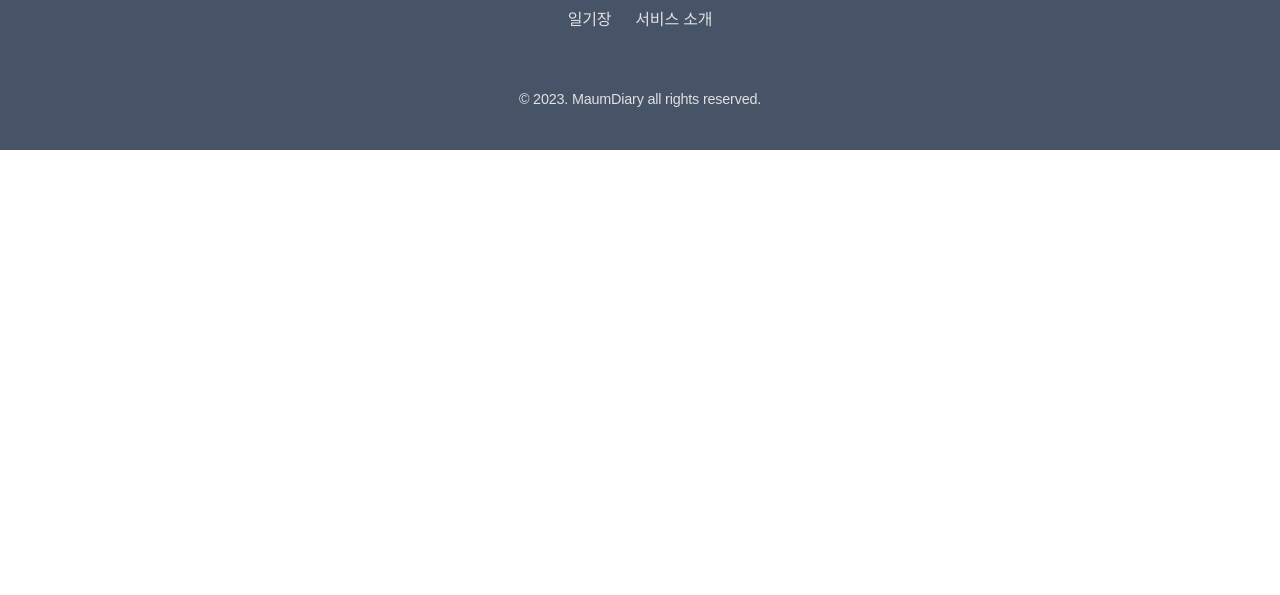
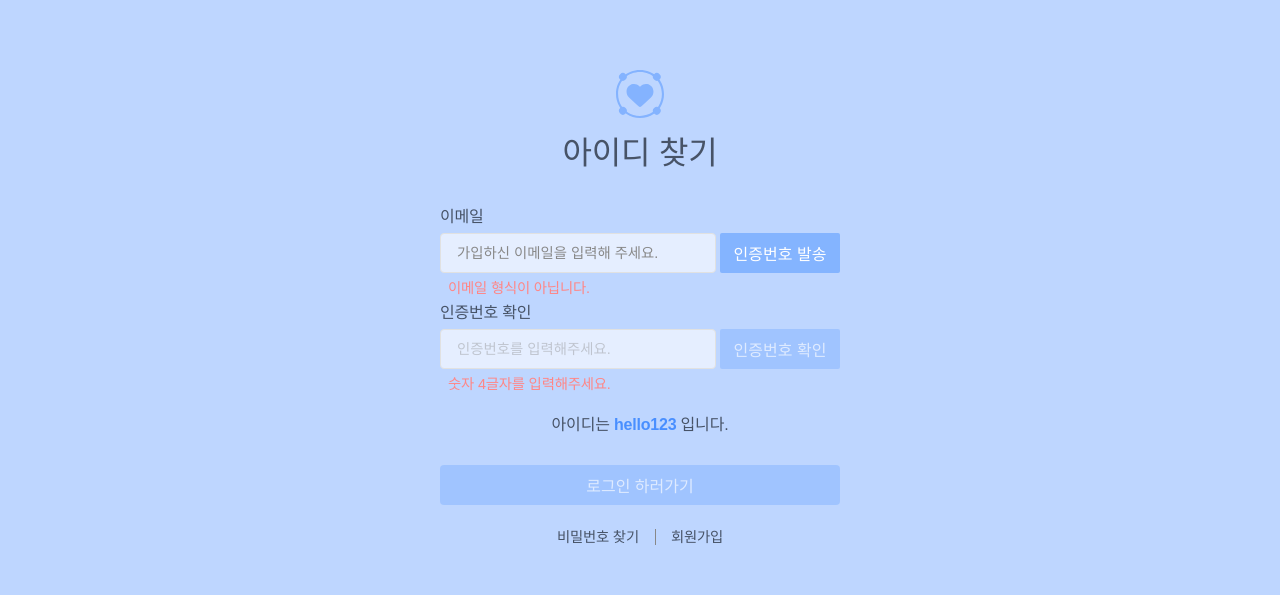
Before and after one commit to yyoumi4854/MaumDiary, a React (Vite) app in the folder front/: page /recovery/id in a window 1280 px wide. Shown: the part 150-745 px from the top of the page. Built offline with nearby package versions, Linux system fonts and the light colour scheme.

Commit message:
프론트: RecoveryID.tsx에 아이디 찾기 ui 구현

```diff
--- a/front/src/layout/header/Header.tsx
+++ b/front/src/layout/header/Header.tsx
@@ -1,4 +1,5 @@
 import React, { useEffect, useState } from "react";
+import { Link } from "react-router-dom";
 
 import Nav from "./Nav";
 import RightMenu from "./RightMenu";
@@ -26,9 +27,9 @@ const Header = () => {
             <div className="inner">
                 <Style.LeftContent>
                     <h1>
-                        <a href="#">
+                        <Link to="/">
                             <img src={logo} alt="마음일기 로고" />
-                        </a>
+                        </Link>
                     </h1>
                     <Nav />
                 </Style.LeftContent>
--- a/front/src/layout/header/UserMenu.tsx
+++ b/front/src/layout/header/UserMenu.tsx
@@ -1,5 +1,4 @@
 import React from "react";
-
 import { Link } from "react-router-dom";
 
 import * as Style from "@/style/layout/header/UserMenu-style";
--- a/front/src/page/Login.tsx
+++ b/front/src/page/Login.tsx
@@ -1,5 +1,5 @@
 import React from "react";
-
+import { Link } from "react-router-dom";
 import { BsChevronRight } from "react-icons/bs";
 
 import * as TextStyle from "@/style/common/Text-style";
@@ -19,7 +19,7 @@ const Login = () => {
                     <TextStyle.TitleText textAlign="center">로그인</TextStyle.TitleText>
                 </UserFormStyle.TitleContent>
 
-                <UserFormStyle.InputWrap marginTop="1em">
+                <UserFormStyle.InputWrap marginTop="2.5em">
                     <FormStyle.BasicsInputText
                         type="password"
                         placeholder="아이디"
@@ -36,10 +36,10 @@ const Login = () => {
                 <UserFormStyle.userFomMenu>
                     <ul>
                         <li>
-                            <a href="#">아이디 찾기</a>
+                            <Link to={"/recovery/id"}>아이디 찾기</Link>
                         </li>
                         <li>
-                            <a href="#">비밀번호 찾기</a>
+                            <Link to={"/recovery/id"}>비밀번호 찾기</Link>
                         </li>
                         <li>
                             <a href="#">회원가입</a>
--- /dev/null
+++ b/front/src/page/RecoveryID.tsx
@@ -0,0 +1,78 @@
+import React from "react";
+
+import * as TextStyle from "@/style/common/Text-style";
+import * as FormStyle from "@/style/common/Form-style";
+import * as ButtonStyle from "@/style/common/Button-style";
+import * as UserFormStyle from "@/style/common/UserForm-style";
+
+import faviconLogo from "@/images/favicon-logo.svg";
+import * as Style from "@/style/page/Recovery-style";
+
+const RecoveryID = () => {
+    return (
+        <div>
+            <UserFormStyle.UserFormContent className="content">
+                <div className="userFormInner">
+                    <UserFormStyle.TitleContent>
+                        <img src={faviconLogo} alt="마음일기 로고" />
+                        <TextStyle.TitleText textAlign="center">아이디 찾기</TextStyle.TitleText>
+                    </UserFormStyle.TitleContent>
+
+                    <UserFormStyle.InputWrap marginTop="2.5em">
+                        <FormStyle.FormContent>
+                            <p>이메일</p>
+                            <div>
+                                <FormStyle.BasicsInputText
+                                    type="text"
+                                    placeholder="가입하신 이메일을 입력해 주세요."
+                                    isButton={true}
+                                />
+                                <ButtonStyle.MediumButton>인증번호 발송</ButtonStyle.MediumButton>
+                            </div>
+                            <FormStyle.MessageText warnning={true}>
+                                이메일 형식이 아닙니다.
+                            </FormStyle.MessageText>
+                        </FormStyle.FormContent>
+
+                        <FormStyle.FormContent>
+                            <p>인증번호 확인</p>
+                            <div>
+                                <FormStyle.BasicsInputText
+                                    type="text"
+                                    placeholder="인증번호를 입력해주세요."
+                                    disabled={true}
+                                    isButton={true}
+                                />
+                                <ButtonStyle.MediumButton disabled={true}>
+                                    인증번호 확인
+                                </ButtonStyle.MediumButton>
+                            </div>
+                            <FormStyle.MessageText warnning={true}>
+                                숫자 4글자를 입력해주세요.
+                            </FormStyle.MessageText>
+                        </FormStyle.FormContent>
+
+                        <Style.RecoveryText>
+                            아이디는 <span>hello123</span> 입니다.
+                        </Style.RecoveryText>
+                    </UserFormStyle.InputWrap>
+
+                    <ButtonStyle.LongButton disabled={true}>로그인 하러가기</ButtonStyle.LongButton>
+
+                    <UserFormStyle.userFomMenu>
+                        <ul>
+                            <li>
+                                <a href="#">비밀번호 찾기</a>
+                            </li>
+                            <li>
+                                <a href="#">회원가입</a>
+                            </li>
+                        </ul>
+                    </UserFormStyle.userFomMenu>
+                </div>
+            </UserFormStyle.UserFormContent>
+        </div>
+    );
+};
+
+export default RecoveryID;
--- a/front/src/style/common/Button-style.ts
+++ b/front/src/style/common/Button-style.ts
@@ -1,4 +1,5 @@
 import styled, { css } from "styled-components";
+import { darken, lighten } from "polished";
 
 const mainColorButton = css`
     height: 40px;
@@ -6,11 +7,23 @@ const mainColorButton = css`
     color: #fff;
 `;
 
+const disabled = css`
+    &:disabled {
+        opacity: 0.5;
+        cursor: auto;
+    }
+`;
+
 // 인증번호 발송, 인증번호 확인,
 export const MediumButton = styled.button`
     width: 120px;
     border-radius: 2px;
     ${mainColorButton}
+    ${disabled}
+
+    ${({ theme }) => theme.device.mobile} {
+        width: 100px;
+    }
 `;
 
 // 로그인, 회원가입, 로그인 하러가기...
@@ -18,4 +31,5 @@ export const LongButton = styled.button`
     width: 100%;
     border-radius: 4px;
     ${mainColorButton}
+    ${disabled}
 `;
--- a/front/src/style/common/Form-style.ts
+++ b/front/src/style/common/Form-style.ts
@@ -44,10 +44,17 @@ export const FormContent = styled.div`
         grid-template-columns: 1fr 120px;
         gap: 0 4px;
     }
+
+    ${({ theme }) => theme.device.mobile} {
+        div {
+            grid-template-columns: 1fr 100px;
+        }
+    }
 `;
 
 export const MessageText = styled.span<FormStyle>`
     margin: 8px;
+    font-weight: ${({ theme }) => theme.fonts.weight.light};
     font-size: ${({ theme }) => theme.fonts.size.small};
     color: ${({ theme, warnning }) => (warnning ? theme.colors.warnning : theme.colors.confirm)};
 `;
--- a/front/src/style/common/UserForm-style.ts
+++ b/front/src/style/common/UserForm-style.ts
@@ -37,7 +37,7 @@ export const TitleContent = styled.div`
 export const InputWrap = styled.div<UserFormStyle>`
     position: relative;
     margin-top: ${({ marginTop }) => marginTop};
-    margin-bottom: 64px;
+    margin-bottom: 4em;
 
     & > span {
         position: absolute;
@@ -66,6 +66,7 @@ export const userFomMenu = styled.div`
 
             a {
                 font-weight: ${({ theme }) => theme.fonts.weight.light};
+                font-size: ${({ theme }) => theme.fonts.size.small};
             }
         }
     }
--- a/front/src/style/page/Login-style.ts
+++ b/front/src/style/page/Login-style.ts
@@ -6,9 +6,7 @@ import kakaoIcon from "@/images/kakao-icon.png";
 
 const pseudoSelectorLine = css`
     content: "";
-    position: absolute;
-    top: 50%;
-    transform: translateY(-50%);
+    ${({ theme }) => theme.common.positionYCenter}
     width: calc(50% - 1rem);
     height: 1px;
     background: ${({ theme }) => theme.colors.mainDeep};
@@ -24,10 +22,10 @@ export const EasyLoginContent = styled.div`
 
         &::before {
             ${pseudoSelectorLine}
-            left: 0;
         }
         &::after {
             ${pseudoSelectorLine}
+            left: inherit;
             right: 0;
         }
     }
@@ -42,6 +40,9 @@ export const EasyLoginContent = styled.div`
         }
 
         &:hover p svg {
+            -webkit-animation: ${Animation.MoveForwardArrow} 1.5s infinite;
+            -moz-animation: ${Animation.MoveForwardArrow} 1.5s infinite;
+            -o-animation: ${Animation.MoveForwardArrow} 1.5s infinite;
             animation: ${Animation.MoveForwardArrow} 1.5s infinite;
         }
 
--- /dev/null
+++ b/front/src/style/page/Recovery-style.ts
@@ -0,0 +1,12 @@
+import styled from "styled-components";
+
+export const RecoveryText = styled.p`
+    ${({ theme }) => theme.common.positionXCenter};
+    top: inherit;
+    bottom: -2em;
+
+    span {
+        font-weight: ${({ theme }) => theme.fonts.weight.bold};
+        color: ${({ theme }) => theme.colors.mainDeep};
+    }
+`;
```
Also changed, not shown: front/src/App.tsx (+49 -0 lines).
